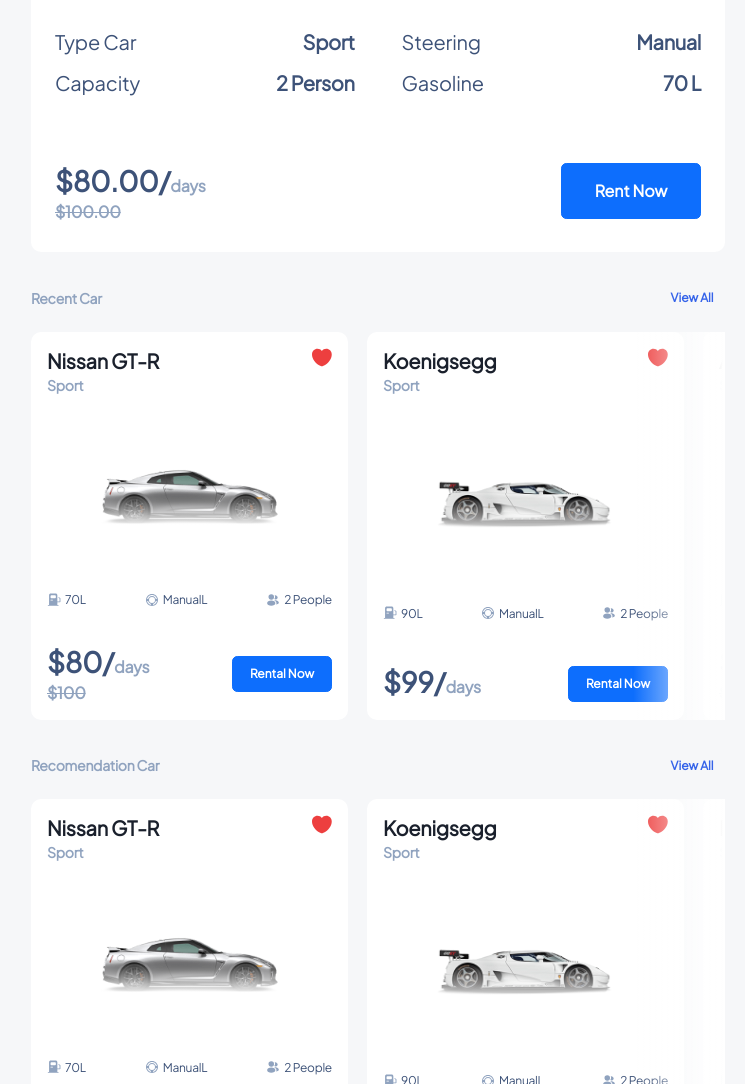
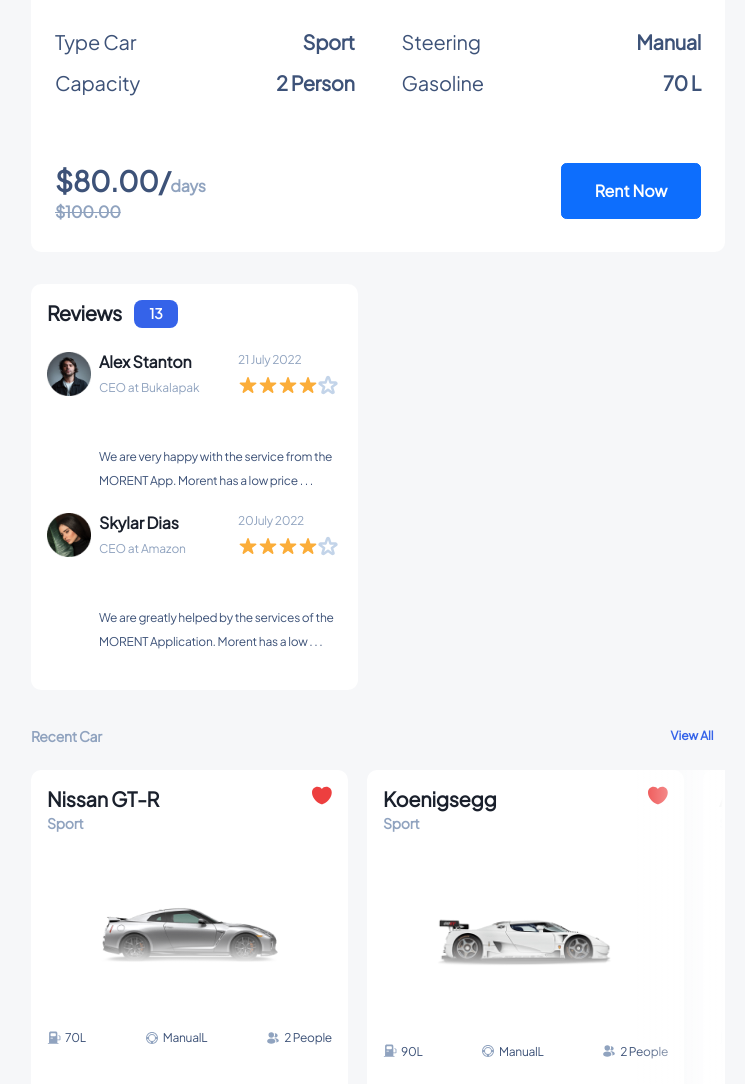
Before and after one commit to AnnaSobchenko/morent-car-rent, a website built with Parcel: page src/index.html in a window 1280 px wide. Shown: the part 843-1927 px from the top of the page, without its empty margins (262-1007 px from the left). Built offline with nearby package versions, Linux system fonts and the light colour scheme.

Commit message:
reviews added

```diff
--- /dev/null
+++ b/src/db/reviews-users.json
@@ -0,0 +1,20 @@
+[
+  {
+    "id": "0",
+    "user": "Alex Stanton",
+    "profession": "CEO at Bukalapak",
+    "date": "21 July 2022",
+    "count-stars": 4,
+    "review": "We are very happy with the service from the MORENT App. Morent has a low price . . . ",
+    "image":"image0"
+  },
+  {
+    "id": "1",
+    "user": "Skylar Dias",
+    "profession": "CEO at Amazon",
+    "date": "20July 2022",
+    "count-stars": 4,
+    "review": "We are greatly helped by the services of the MORENT Application. Morent has a low . . .",
+    "image":"image1"
+  }
+]
--- a/src/index.html
+++ b/src/index.html
@@ -32,5 +32,6 @@
     <script type="module" src="./js/render-recent-car.js"></script>
     <script type="module" src="./js/render-recomend-car.js"></script>
     <script type="module" src="./js/filters.js"></script>
+    <script type="module" src="./js/reviews-users.js"></script>
   </body>
 </html>
--- a/src/js/render-recent-car.js
+++ b/src/js/render-recent-car.js
@@ -91,11 +91,16 @@
 
 const button = document.querySelector('.view-all-recent-btn');
 const carsRenderEl = document.querySelector('.recent-car__list');
+const gradientRenderRecentEl = document.querySelector('.gradient-recom');
+
 let isShowRecent = false;
 
 button.addEventListener('click', () => {
   isShowRecent
     ? carsRenderEl.classList.add('view-all-cars')
     : carsRenderEl.classList.remove('view-all-cars');
+  isShowRecent
+    ? gradientRenderRecentEl.classList.add('visually-hidden')
+    : gradientRenderRecentEl.classList.remove('visually-hidden');
   isShowRecent = !isShowRecent;
 });
--- a/src/js/render-recomend-car.js
+++ b/src/js/render-recomend-car.js
@@ -105,9 +105,14 @@
 let isShowRecomend = false;
 const buttonRecom = document.querySelector('.view-all-recomendation-btn');
 const carsRenderRecomEl = document.querySelector('.recomendation-car__list');
+const gradientRenderRecomEl = document.querySelector('.gradient-recom');
+
 buttonRecom.addEventListener('click', () => {
   isShowRecomend
     ? carsRenderRecomEl.classList.add('view-all-cars')
     : carsRenderRecomEl.classList.remove('view-all-cars');
+  isShowRecomend
+    ? gradientRenderRecomEl.classList.add('visually-hidden')
+    : gradientRenderRecomEl.classList.remove('visually-hidden');
   isShowRecomend = !isShowRecomend;
 });
--- /dev/null
+++ b/src/js/reviews-users.js
@@ -0,0 +1,58 @@
+import svgIcon from '../images/symbol-defs.svg';
+import usersReviews from '../db/reviews-users.json';
+import image0 from '../images/profil1-desk-1x.png';
+import image1 from '../images/profil-desk-1x.png';
+
+const usersReviewsEL = document.querySelector('.reviews-users__list');
+let i = 0;
+let image = '';
+const reviews = usersReviews
+  .map(review => {
+    switch (i) {
+      case 0:
+        image = image0;
+        break;
+      case 1:
+        image = image1;
+        break;
+    }
+    i = i + 1;
+    return ` <li class="user-review" key="${review.id}">
+    <img class="avatar" src="${image}" alt="${review.user}" />
+    <div class="title-review">
+      <div class="user">
+        <div class="name-profi">
+          <p class="user-name">${review.user}</p>
+          <p class="user-profession">${review.profession}</p>
+        </div>
+
+      <div class="date-stars">
+        <p class="date">${review.date}</p>
+        <div class="rating">
+          <svg>
+            <use href="${svgIcon}#icon-fill-actions-star"></use>
+          </svg>
+          <svg>
+            <use href="${svgIcon}#icon-fill-actions-star"></use>
+          </svg>
+          <svg>
+            <use href="${svgIcon}#icon-fill-actions-star"></use>
+          </svg>
+          <svg>
+            <use href="${svgIcon}#icon-fill-actions-star"></use>
+          </svg>
+          <svg>
+            <use href="${svgIcon}#icon-actions-star"></use>
+          </svg>
+        </div>
+      </div>
+      </div>
+      <div class="review">
+        <p>${review.review}</p>
+      </div>
+      </div>
+  </li>`;
+  })
+  .join('');
+
+usersReviewsEL.innerHTML = reviews;
--- a/src/partials/home.html
+++ b/src/partials/home.html
@@ -12,9 +12,7 @@
     <div class="filter-box">
       <p class="filer-name">PRICE</p>
       <div class="filter-price-desk"></div>
-
     </div>
-
   </div>
   <div class="main-part">
     <div class="card__info">
@@ -157,6 +155,15 @@
         </div>
       </div>
     </div>
+
+    <div class="reviews-users">
+      <div class="title">
+        <h2>Reviews</h2>
+        <div class="reviews-users-count">13</div>
+      </div>
+      <ul class="reviews-users__list"></ul>
+    </div>
+
     <div class="recent-car">
       <div class="view-all">
         <div class="title">Recent Car</div>
@@ -165,7 +172,7 @@
       <div class="swiper mySwiper gradient-list swiper-recent-hide">
         <ul class="recent-car__list swiper-wrapper"></ul>
         <div class="swiper-pagination visually-hidden"></div>
-        <div class="gradient"></div>
+        <div class="gradient-recent"></div>
       </div>
     </div>
     <div class="recomendation-car">
@@ -178,9 +185,8 @@
       <div class="swiper mySwiper gradient-list swiper-recom-hide">
         <ul class="recomendation-car__list swiper-wrapper"></ul>
         <div class="swiper-pagination visually-hidden"></div>
-        <div class="gradient"></div>
+        <div class="gradient-recom"></div>
       </div>
     </div>
   </div>
-
 </section>
--- a/src/sass/index.scss
+++ b/src/sass/index.scss
@@ -8,4 +8,5 @@
 @import './layouts/render-recent-car';
 @import './layouts/render-recomend-car';
 @import './layouts/filters';
+@import './layouts/reviews-users';
 @import './layouts/footer';
--- a/src/sass/layouts/_home.scss
+++ b/src/sass/layouts/_home.scss
@@ -342,7 +342,8 @@
     color: var(--accent-primary-color);
   }
   .gradient-list {
-    .gradient {
+    .gradient-recent,
+    .gradient-recom {
       width: 92px;
       height: 286px;
       position: absolute;
@@ -379,10 +380,11 @@
 
 .main-part {
   @media screen and (min-width: 1440px) {
-  width: calc( 100% - 360px );
-  padding-left: 32px;}
+    width: calc(100% - 360px);
+    padding-left: 32px;
   }
-.left{
+}
+.left {
   position: absolute;
   top: 0;
   left: 0;
@@ -420,7 +422,7 @@
       margin-bottom: 52px;
     }
   }
-  .filer-name{
+  .filer-name {
     font-weight: 600;
     font-size: 12px;
     line-height: 1.5;
@@ -430,6 +432,44 @@
     color: var(--fifth-text-color);
     margin-bottom: 14px;
     @media screen and (min-width: 1440px) {
-margin-bottom: 28px;}
+      margin-bottom: 28px;
     }
   }
+}
+.reviews-users {
+  width: 327px;
+  padding: 16px;
+  border-radius: 10px;
+  background-color: var(--secondary-bg-color);
+margin-bottom: 32px;
+
+  .title {
+    display: flex;
+    margin-bottom: 24px;
+
+    h2 {
+      font-weight: 600;
+      font-size: 20px;
+      line-height: 1.25;
+      letter-spacing: -0.02em;
+      color: var(--secondary-text-color);
+      margin-right: 12px;
+    }
+    .reviews-users-count {
+      font-weight: 700;
+      font-size: 14px;
+      line-height: 1.25;
+      color: var(--fouth-text-color);
+      background-color: var(--accent-primary-color);
+      border-radius: 8px;
+      width: 44px;
+      height: 28px;
+      display: flex;
+      align-items: center;
+      justify-content: center;
+    }
+  }
+
+  .reviews-users__list {
+  }
+}
--- a/src/sass/layouts/_render-recent-car.scss
+++ b/src/sass/layouts/_render-recent-car.scss
@@ -81,14 +81,12 @@
       left: 0;
       width: 100%;
       height: 84px;
-      background: linear-gradient(transparent 20px, var(--secondary-bg-color) 56px);
+      background: linear-gradient(
+        transparent 20px,
+        var(--secondary-bg-color) 56px
+      );
       z-index: 5;
     }
-  }
-  .gradient {
-    width: 190px;
-    height: 60px;
-    margin-bottom: 58px;
   }
 }
 .price-button-cars {
@@ -139,9 +137,10 @@
   gap: 16px;
   transform: none !important;
   transition-duration: none;
+  margin-right: 0;
   @media screen and (min-width: 768px) {
     grid-template-columns: repeat(2, 1fr);
-    gap: 16px;
+    gap:  25px 52px;
   }
   @media screen and (min-width: 1440px) {
     grid-template-columns: repeat(3, 1fr);
--- /dev/null
+++ b/src/sass/layouts/_reviews-users.scss
@@ -0,0 +1,60 @@
+.user-review {
+  display: flex;
+  margin-bottom: 20px;
+
+  //   justify-content: space-between;
+
+  .avatar {
+    width: 44px;
+    height: 44px;
+    margin-right: 8px;
+  }
+}
+
+.title-review {
+  display: flex;
+  flex-direction: column;
+  width: 243px;
+
+  .user {
+    display: flex;
+    justify-content: space-between;
+    margin-bottom: 16px;
+  }
+  .user-name {
+    font-weight: 600;
+    font-size: 16px;
+    line-height: 20px;
+    margin-bottom: 8px;
+    letter-spacing: -0.01em;
+    color: var(--secondary-text-color);
+  }
+}
+.user-profession{
+    font-weight: 400;
+  font-size: 12px;
+  line-height: 1.25;
+  letter-spacing: -0.01em;
+  color: var(--third-text-color);
+
+  }
+.review {
+  font-weight: 400;
+  font-size: 12px;
+  line-height: 2;
+  letter-spacing: -0.02em;
+  color: var(--primary-text-color);
+}
+.date-stars{
+    svg{
+        width: 10px;
+        height: 10px;
+    }
+}
+.date{
+    font-weight: 500;
+    font-size: 12px;
+    line-height: 1.25;
+    color: var(--third-text-color);
+    margin-bottom: 8px;
+}
```
Lines whose indentation alone changed are shown as unchanged.
